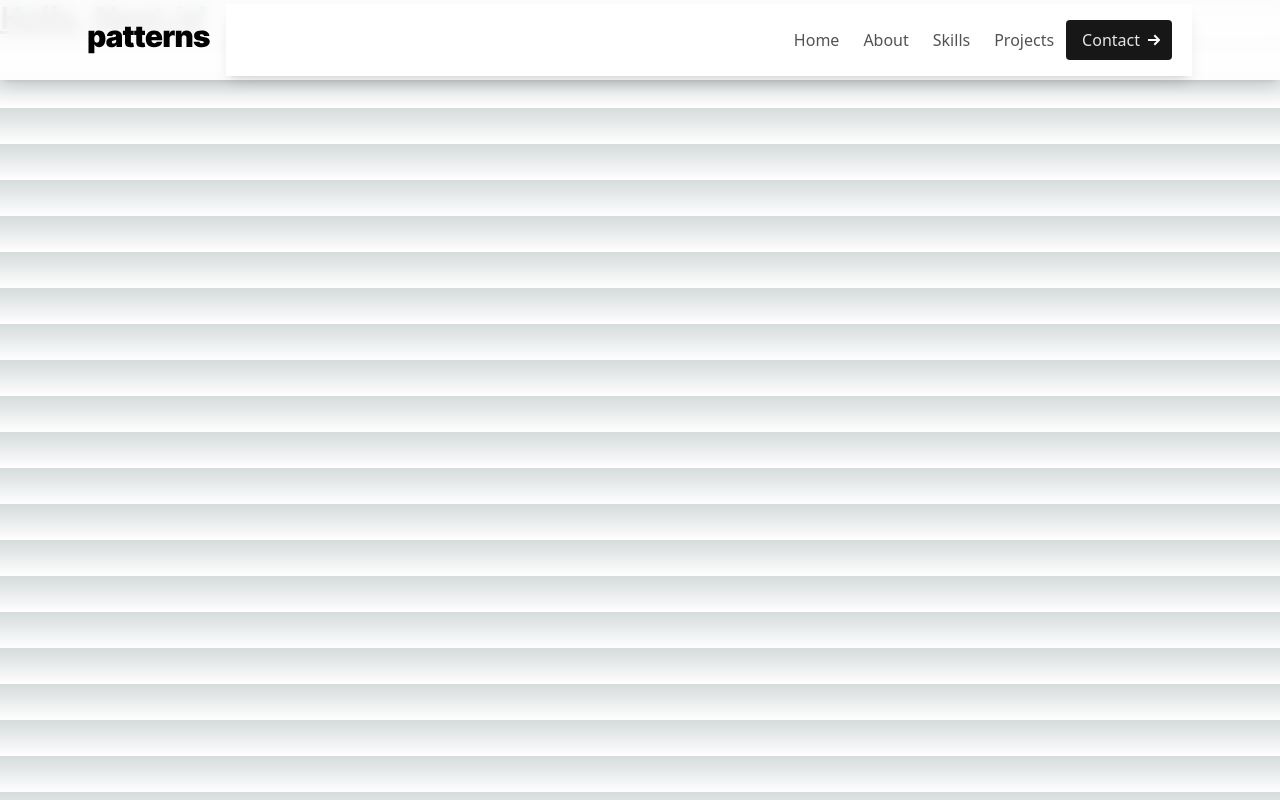
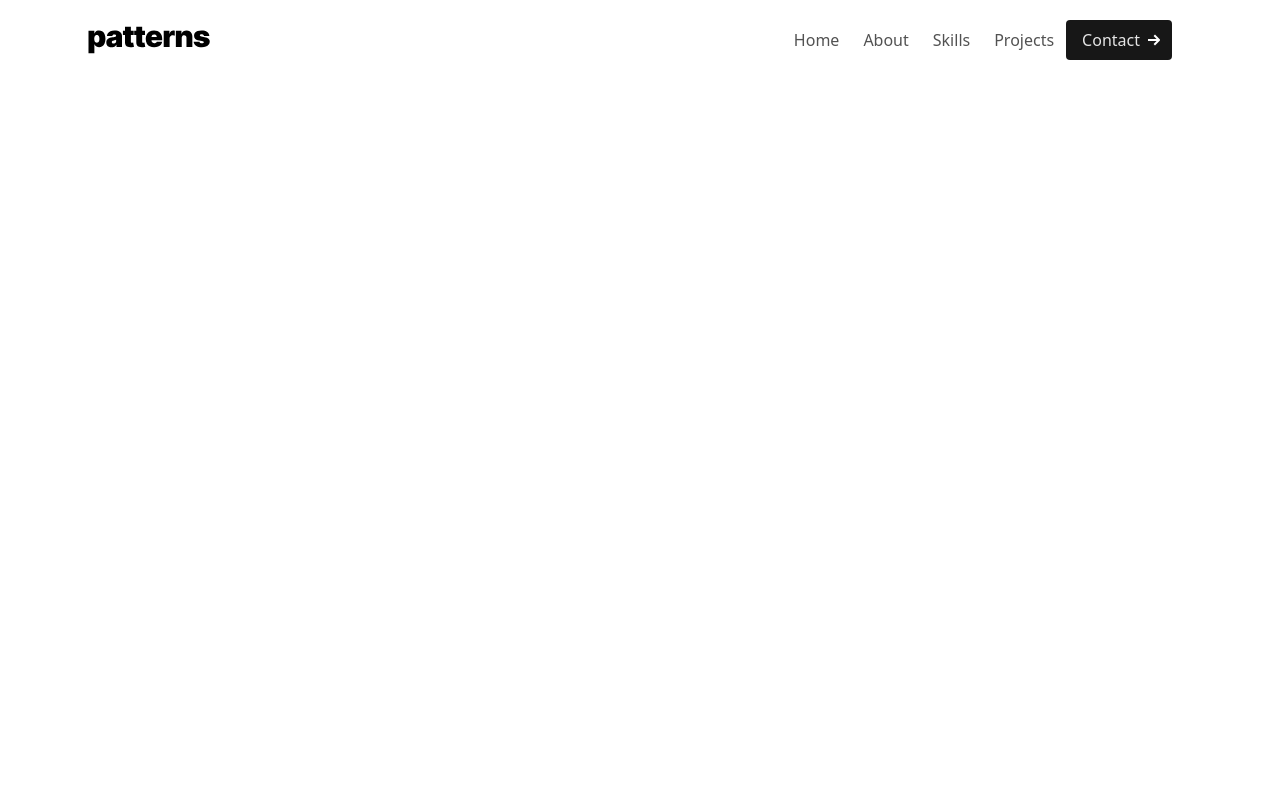
Before and after one commit to toantd90/portfolio, a Next.js app: page / in a window 1280 px wide. Built offline with nearby package versions, Linux system fonts and the light colour scheme.

Commit message:
Header & nav verified on both dark & light color scheme

```diff
--- a/app/globals.css
+++ b/app/globals.css
@@ -91,12 +91,6 @@ body {
 
 body {
   color: rgb(var(--foreground-rgb));
-  background: linear-gradient(
-      to bottom,
-      transparent,
-      rgb(var(--background-end-rgb))
-    )
-    rgb(var(--background-start-rgb));
 }
 
 a {
--- a/app/page.tsx
+++ b/app/page.tsx
@@ -1,3 +1,3 @@
 export default function Home() {
-  return <h1 className="text-3xl font-bold underline">Hello, Next.js!</h1>
+  return <></>
 }
--- a/components/Header.tsx
+++ b/components/Header.tsx
@@ -12,7 +12,7 @@ export default function Header() {
   const [menuOpen, setMenuOpen] = useState(false)
 
   return (
-    <header className="fixed w-full z-30 md:bg-opacity-90 transition duration-300 ease-in-out bg-white backdrop-blur shadow-lg dark:bg-neutral-900">
+    <header className="fixed w-full z-30 md:bg-opacity-90 transition duration-300 ease-in-out false">
       <div className="max-w-6xl mx-auto px-5 sm:px-6">
         <div className="flex items-center justify-between h-16 md:h-20">
           <div className="flex-shrink-0 mr-4">
--- a/components/Menu.tsx
+++ b/components/Menu.tsx
@@ -20,7 +20,7 @@ export default function Menu({ isMenuActive }: Props) {
       id="mobile-nav"
       className={`${isMenuActive ? styles.active : ""} ${
         styles.nav
-      } absolute top-full h-screen pb-16 z-20 left-0 w-full overflow-scroll bg-white transition-all duration-300 backdrop-blur shadow-lg dark:bg-neutral-900/90 ease-in-out md:flex-grow md:opacity-100 md:visible md:pb-0 md:w-auto md:overflow-hidden md:h-auto md:static`}
+      } absolute top-full h-screen pb-16 z-20 left-0 w-full overflow-scroll bg-white transition-all duration-300 backdrop-blur shadow-lg dark:bg-neutral-900/90 ease-in-out md:flex-grow md:opacity-100 md:visible md:pb-0 md:w-auto md:overflow-hidden md:h-auto md:static md:bg-transparent md:shadow-none`}
     >
       <ul className="px-5 py-2 md:flex flex-grow justify-end flex-wrap items-center">
         {MENUS.map(({ href, text }) => (
```
